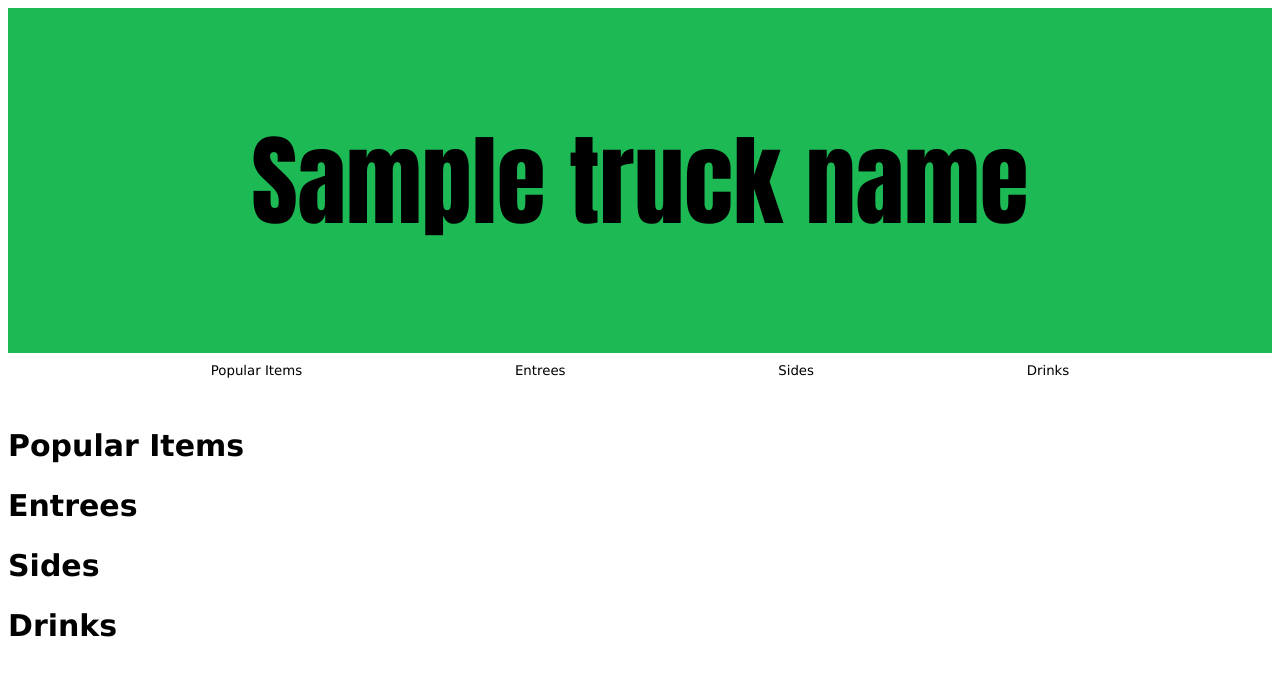
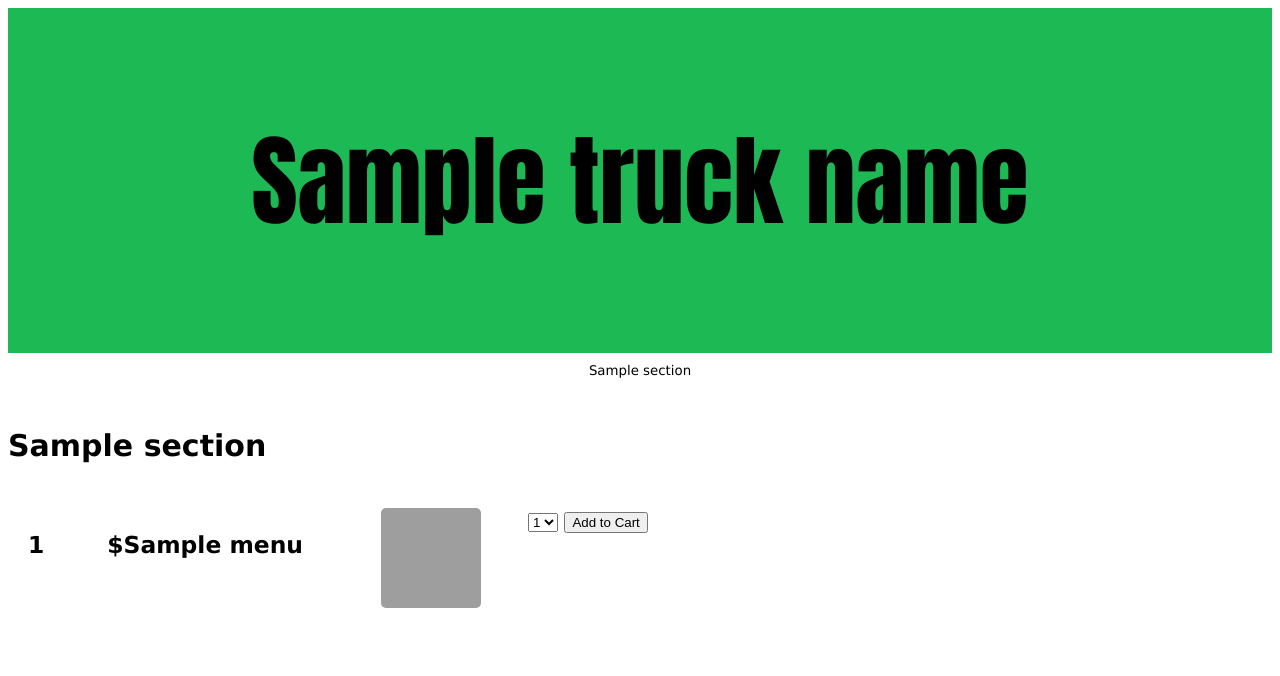
Before and after one commit to nicolelee01/online_food_truck, a Flask app: template templates/index.html in a window 1280 px wide. Shown: the top 676 px of the page. Run offline with Flask 2, Linux system fonts and the light colour scheme; the template is opened without the code that fills it: most values are stand-ins (such as "Sample title", 1, 10 or a date in 2020); grey boxes are pictures that could not be loaded.

Commit message:
initial design
item names, prices, images, and count dropdowns. add to cart option not yet implemented.

```diff
--- a/app.py
+++ b/app.py
@@ -1,18 +1,32 @@
 from flask import Flask, render_template, request
+from menu import create_dict
 app = Flask(__name__)
 
 
+# get different sections from text file (ex: entrees, sides, etc.)
+f = open('sample.txt', 'r')
+file_content = f.read()
+menu = create_dict(file_content)
+sections = menu.keys()
+f.close()
+anchor = None
+
 @app.route('/')
 def landing():
-    return render_template('index.html', truck_name='Rockin\' Rolls')
+    return render_template('index.html', truck_name='Rockin\' Rolls', sections=sections, menu=menu)
 
 @app.route('/scroll')
 def scroll():
     req = request.args
     anchor = req['section']
-    print(anchor)
-    return render_template('index.html', truck_name='Rockin\' Rolls', scroll=anchor)
+    return render_template('index.html', truck_name='Rockin\' Rolls', scroll=anchor, sections=sections, menu=menu)
 
+@app.route('/add', methods=['POST'])
+def add_to_cart():
+    req = request.form
+    print(req['count'], req['item'])
+
+    return render_template('index.html', truck_name='Rockin\' Rolls', scroll=anchor, sections=sections, menu=menu)
 
 if __name__ == '__main__':
     app.run()
--- /dev/null
+++ b/sample.txt
@@ -0,0 +1,13 @@
+.Entrees
+Veg Momo 7.99 veg-momo.jpg
+Crispy Chilli Baby Corn 6.99 chilli-baby-corn.png
+Chilli Paneer 7.99 chilli-paneer.jpeg
+Gobi Manchurian Dry 7.99 gobi-manchurian.jpg
+Chicken Momo 8.99 chicken-momo.png
+Chilli Momo 9.99 chilli-momo.jpg
+Dry Chilli Chicken 7.99 dry-chilli-chicken.jpg
+Chicken Lollipop 8.99 chicken-lollipop.jpeg
+.Drinks
+Water 1.00 water.jpeg
+Can Drink 1.49 can-drink.jpg
+Bottle Drink 1.99 bottle-drink.png
--- a/static/stylesheets/style.css
+++ b/static/stylesheets/style.css
@@ -36,11 +36,49 @@ body {
     margin-right: 30px;
 }
 
-.textbox {
-    width: 220px;
-    padding: 8px 8px;
-    margin-left: 5px;
-    margin-right: 5px;
-    border: 1px solid grey;
-    border-radius: 4px;
+.section {
+    display: flex;
+    flex-wrap: wrap;
+    padding: 10px;
 }
+
+.img {
+    width: 100px;
+    height: 100px;
+    border-radius: 5px;
+}
+
+.dropbtn {
+    background-color: #4CAF50;
+    color: white;
+    padding: 16px;
+    font-size: 16px;
+    border: none;
+  }
+
+  .dropdown {
+    position: relative;
+    display: inline-block;
+  }
+
+  .dropdown-content {
+    display: none;
+    position: absolute;
+    background-color: #f1f1f1;
+    min-width: 160px;
+    box-shadow: 0px 8px 16px 0px rgba(0,0,0,0.2);
+    z-index: 1;
+  }
+
+  .dropdown-content a {
+    color: black;
+    padding: 12px 16px;
+    text-decoration: none;
+    display: block;
+  }
+
+  .dropdown-content a:hover {background-color: #ddd;}
+
+.dropdown:hover .dropdown-content {display: block;}
+
+.dropdown:hover .dropbtn {background-color: #3e8e41;}
--- a/templates/index.html
+++ b/templates/index.html
@@ -8,43 +8,41 @@
             <h1>{{ truck_name }}</h1>
         </div>
 
-        <div id="nav" class=>
-            <form action="/scroll" method="get">
-                <button class="nav">Popular Items</button>
-                <input type="hidden" name="section" value="popular" />
-            </form>
-            <form action="/scroll" method="get">
-                <button class="nav">Entrees</button>
-                <input type="hidden" name="section" value="entrees" />
-            </form>
-            <form action="/scroll" method="get">
-                <button class="nav">Sides</button>
-                <input type="hidden" name="section" value="sides" />
-            </form>
-            <form action="/scroll" method="get">
-                <button class="nav">Drinks</button>
-                <input type="hidden" name="section" value="drinks" />
-            </form>
+        <div id="nav">
+            {% for section in sections %}
+                <form action='/scroll' method='get'>
+                    <button class='nav'>{{ section }}</button>
+                    <input type='hidden' name='section' value='{{ section }}' />
+                </form>
+            {% endfor %}
         </div>
-        <div class="section">
-            <section id="popular">
-                <h2>Popular Items</h2>
-            </section>
-            <section id="entrees">
-                <h2>Entrees</h2>
-            </section>
-            <section id="sides">
-                <h2>Sides</h2>
-            </section>
-            <section id="drinks">
-                <h2>Drinks</h2>
-            </section>
+        <div>
+            {% for section in sections %}
+                <h2>{{ section }}</h2>
+                <section class='section' id='{{ section }}'>
+                    {% for item in menu[section] %}
+                        <section class='section'>
+                            <h3 class='item'>{{ item[0] }} &emsp;&emsp; ${{ item[1] }} &emsp;&emsp;&emsp;</h3>
+                            <img class='img' src='../static/images/{{ item[2] }}'> <h3>&emsp;&emsp;</h3>
+                            <form action='/add' method='POST'>
+                                <select name='count'>
+                                    <option value='1'>1</option>
+                                    <option value='2'>2</option>
+                                    <option value='3'>3</option>
+                                    <option value='4'>4</option>
+                                </select>
+                                <input type='submit' value='Add to Cart'>
+                                <input type='hidden' name='item' value='{{ item[0] }}' />
+                            </form>
+                        </section>
+                    {% endfor %}
+                </section>
+            {% endfor %}
         </div>
 
 
         {% if scroll %}
         <script>
-            console.log(document.getElementById('{{ scroll }}'));
             document.getElementById('{{ scroll }}').scrollIntoView({behavior: 'smooth', block: 'start', inline: 'nearest'});
         </script>
         {% endif %}
```
Also changed, not shown: menu.py (added, +24 -0 lines), static/images/bottle-drink.png (added), static/images/can-drink.jpg (added), static/images/chicken-lollipop.jpeg (added), static/images/chicken-momo.png (added), static/images/chilli-baby-corn.png (added), static/images/chilli-momo.jpg (added), static/images/chilli-paneer.jpeg (added), static/images/dry-chilli-chicken.jpg (added), static/images/gobi-manchurian.jpg (added), static/images/veg-momo.jpg (added), static/images/water.jpeg (added), 1 other file.
